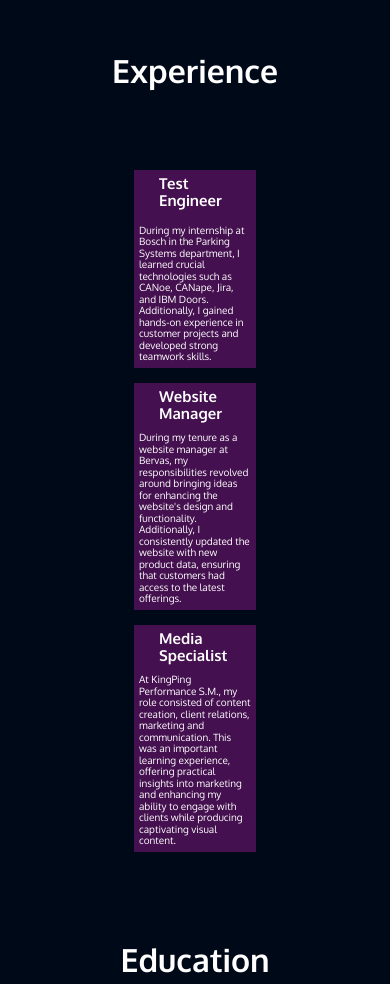
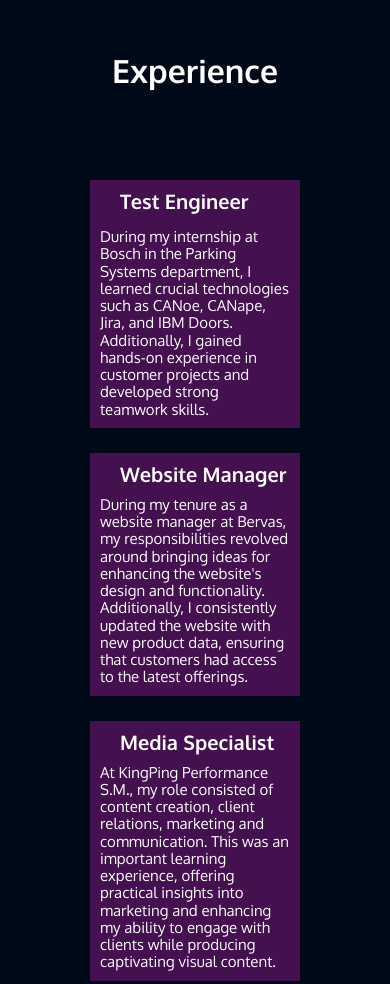
Before and after one commit to Horea-Danci-Personal/Vivacious-Cool-Raven-HTML, a React app: page / in a window 390 px wide. Shown: the part 1719-2703 px from the top of the page. Built offline with nearby package versions, Linux system fonts and the light colour scheme.

Commit message:
experience modified

```diff
--- a/src/views/home2.css
+++ b/src/views/home2.css
@@ -186,15 +186,16 @@
   .container-experience {
     display: flex;
     flex-direction: column;
-    margin-top: 15px;
+    margin-top: 25px;
     height: auto;
-    width: 122px;
+    width: 210px;
     background-color: rgba(125, 23, 125, 0.55);
-    padding: 5px;
-    font-size: 10px;
+
+    font-size: 15px;
   }
   .container-experience > h2 {
     margin-left: 20px !important;
+    font-size: 20px;
   }
 
   .container-imagini1 {
@@ -213,7 +214,7 @@
 
   .container-in-about ul li {
     font-size: 20px !important;
-    margin-bottom: 10px
+    margin-bottom: 10px;
   }
 
   .container-in-about > div > span {
```
